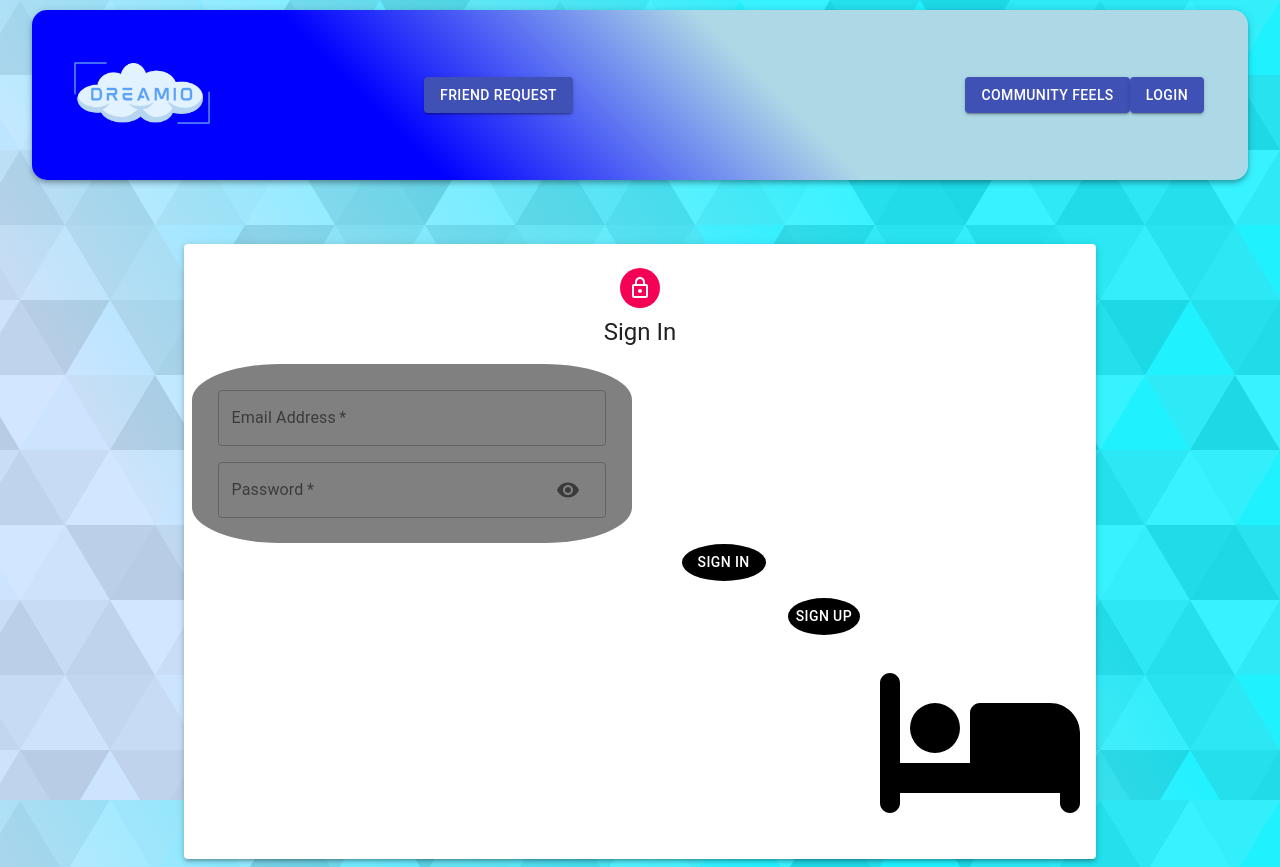
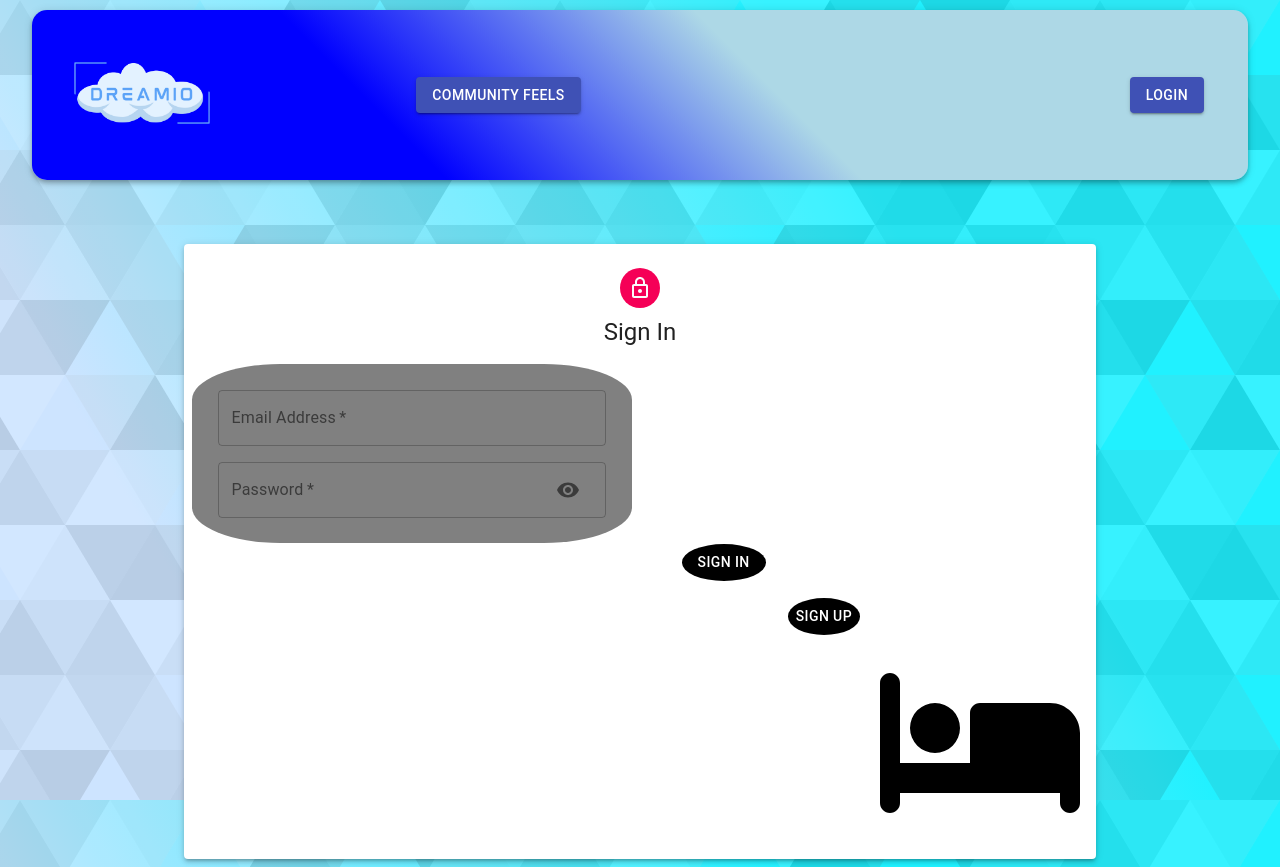
Before and after one commit to djsurt/Dreamio, a React (Create React App) app in the folder client/: page /auth in a window 1280 px wide. Built offline with nearby package versions, Linux system fonts and the light colour scheme; no server answers.

Commit message:
Make changes to navbar

```diff
--- a/client/src/components/Navbar/Navbar.js
+++ b/client/src/components/Navbar/Navbar.js
@@ -78,11 +78,9 @@ const Navbar = () => {
             <div className={classes.brandContainer}>
                 <Link to="/" ><img className={classes.image}  src={memories} alt="dreamio" height= "150" width="150" /></Link>
             </div>
-            <Button component={Link} to="/friendRequest" variant="contained" color="primary">Friend Request</Button>
-
+            <Button component={Link} to="/community" variant="contained" color="primary">Community Feels</Button>
             <Toolbar className={classes.toolbar}>
 
-                <Button component={Link} to="/community" variant="contained" color="primary">Community Feels</Button>
                 {user ? (
                     <div className={classes.profile}>
                         <Avatar className={classes.purple} alt={user.result.name} src={user.result.imageUrl}>{user.result.name.charAt(0)}</Avatar>
```
